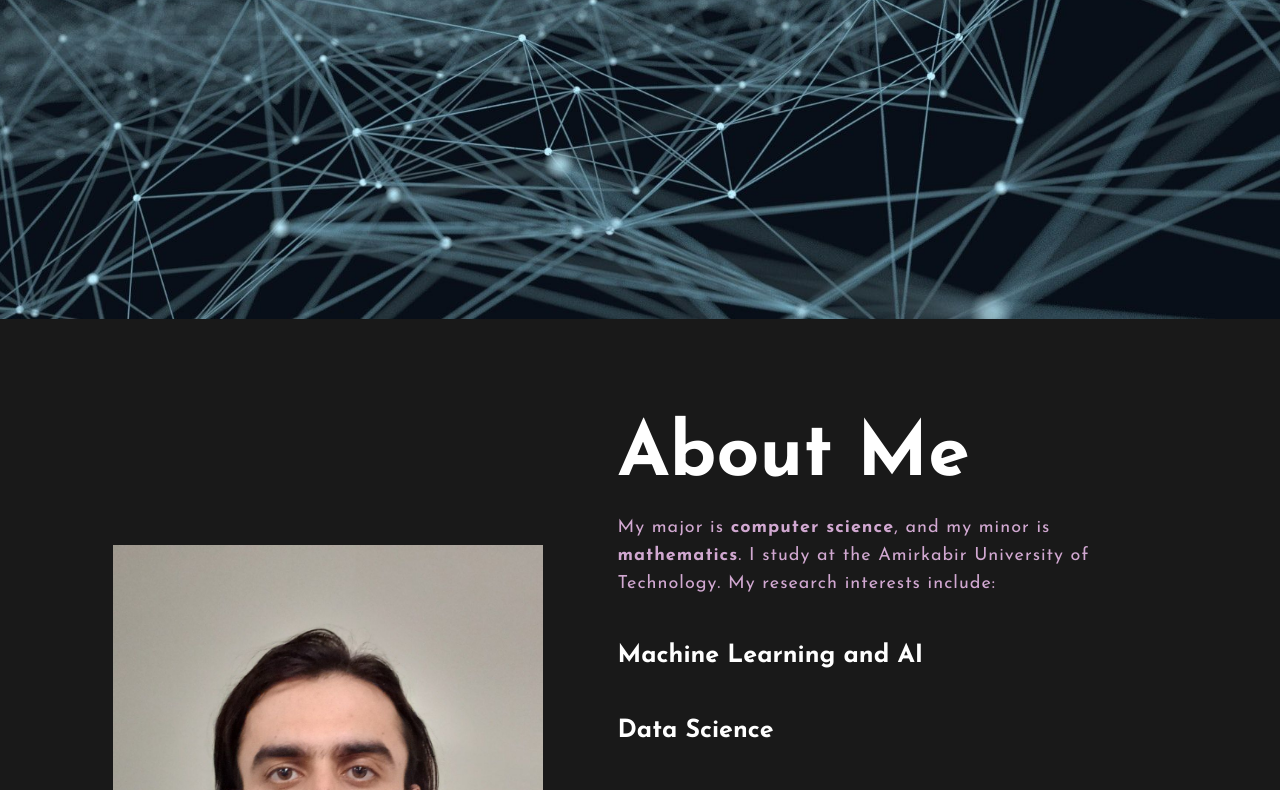
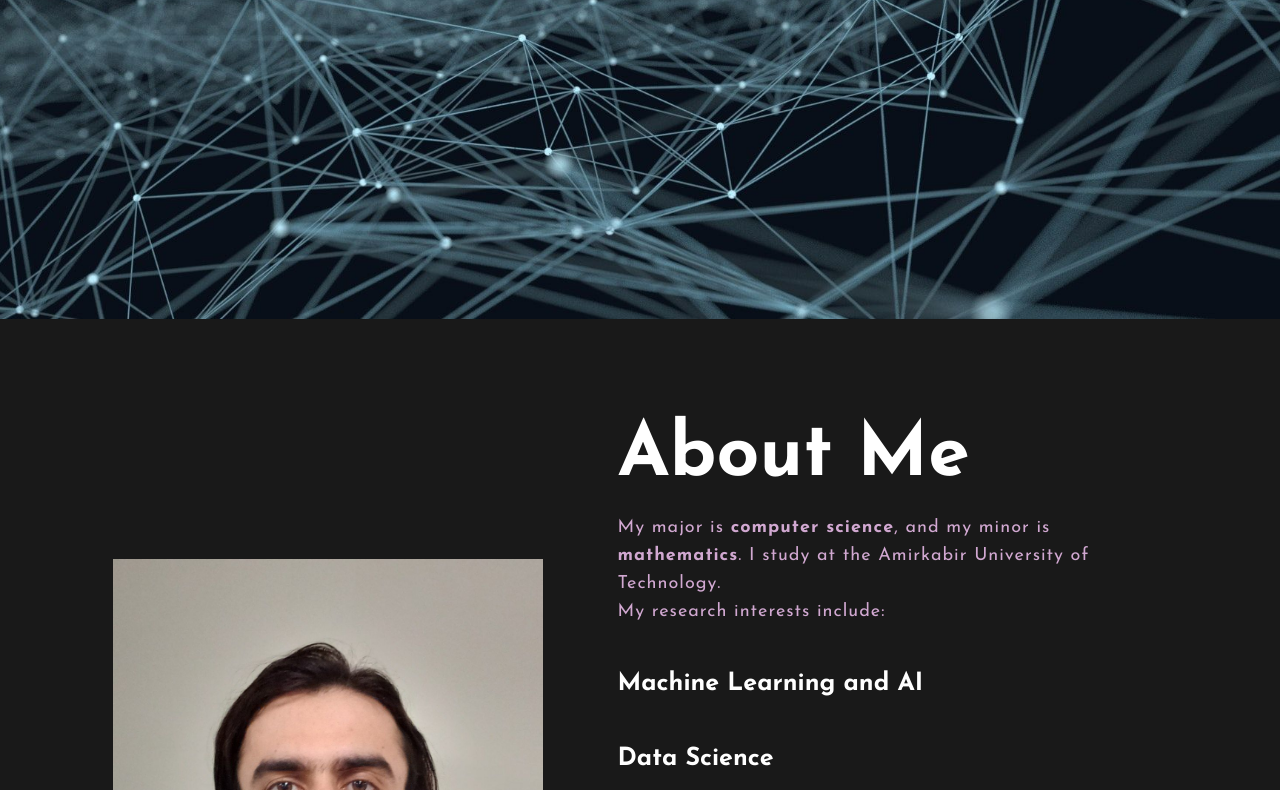
Before and after one commit to AbolfazlAAnsari/AbolfazlAAnsari.github.io, a plain HTML site: page index.html in a window 1280 px wide. Shown: the part 481-1271 px from the top of the page. Drawn offline with Linux system fonts and the light colour scheme.

Commit message:
Update index.html

```diff
--- a/index.html
+++ b/index.html
@@ -64,7 +64,7 @@ body {
     <img src="img/main-img.png">
     <div class="about-text">
       <h2>About Me</h2>
-	    <p>My major is <strong>computer science</strong>, and my minor is <strong>mathematics</strong>. I study at the Amirkabir University of Technology. My research interests include:
+	    <p>My major is <strong>computer science</strong>, and my minor is <strong>mathematics</strong>. I study at the Amirkabir University of Technology. <br>My research interests include:
         <ul>
           <h3>Machine Learning and AI</h3>
           <h3>Data Science</h3>
```
